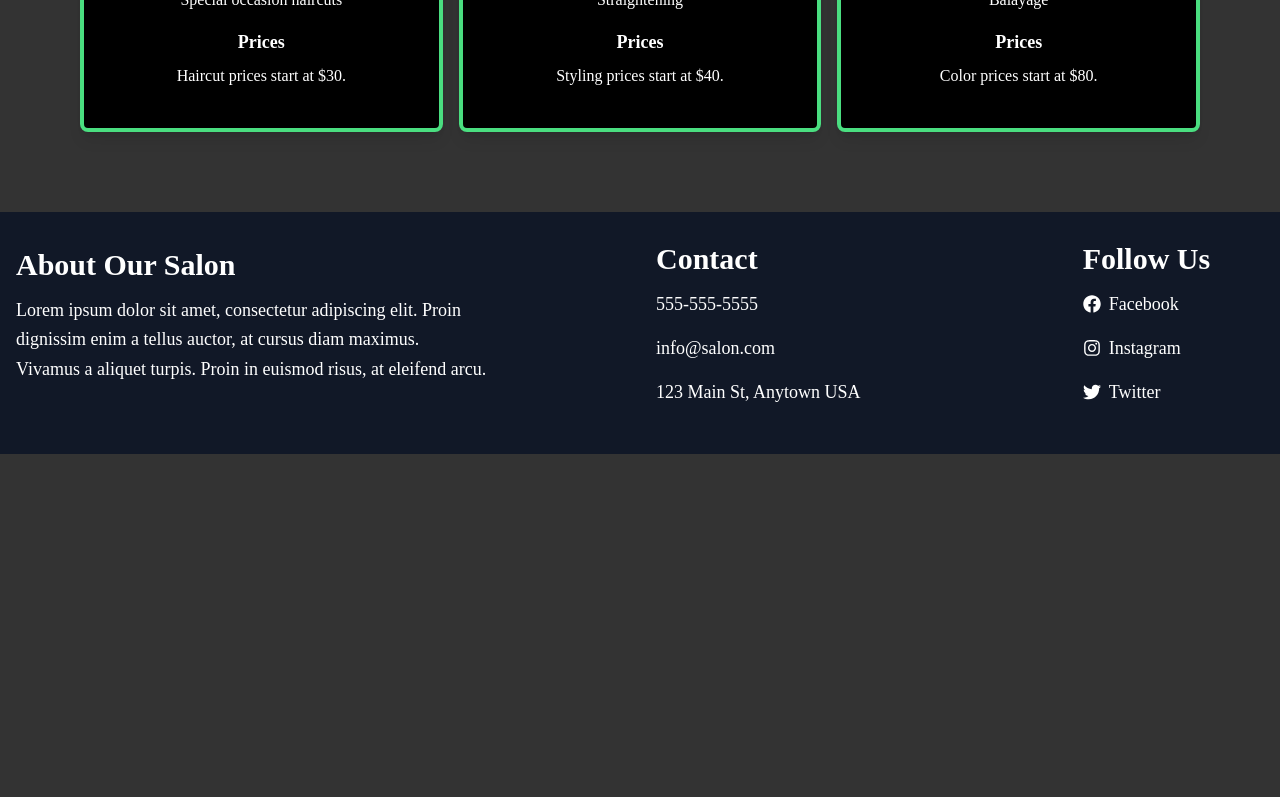
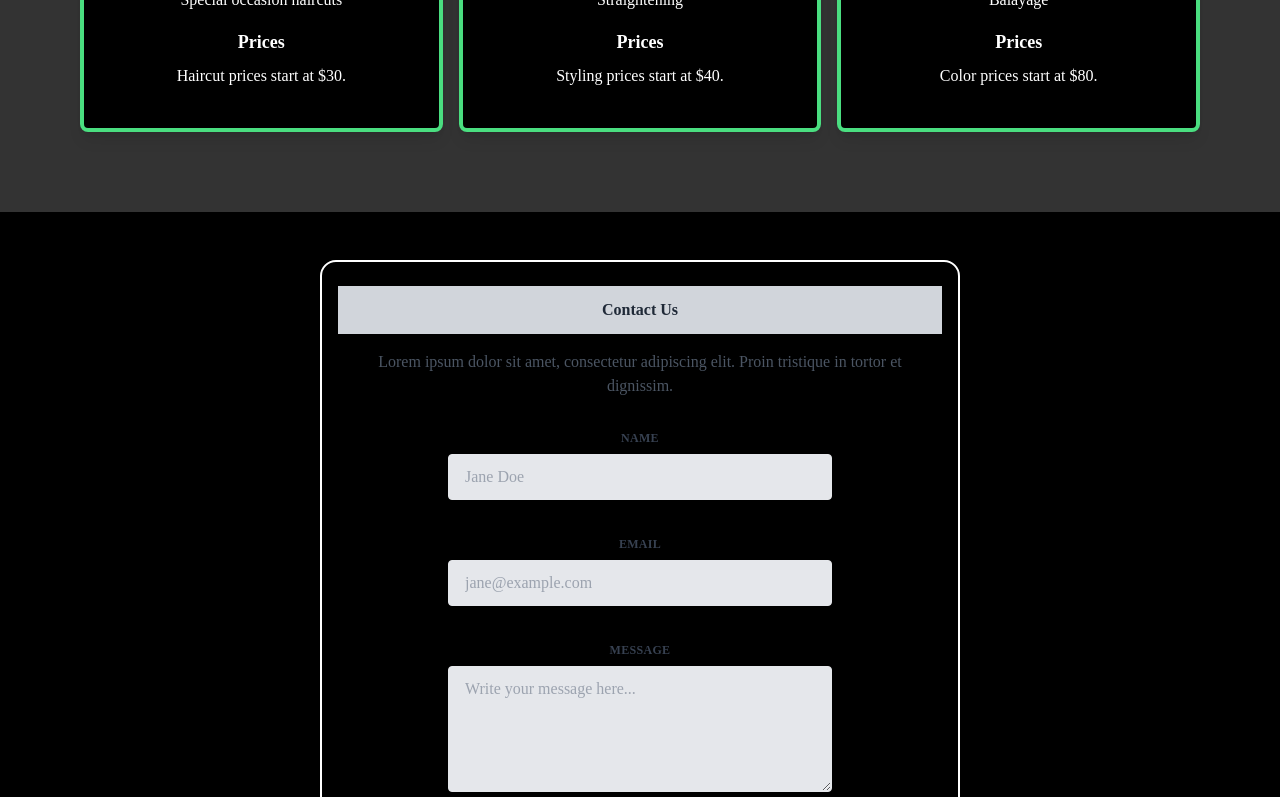
Before and after one commit to Ammad-786/cardsReact, a React (Create React App) app: page / in a window 1280 px wide. Shown: the part 2000-2797 px from the top of the page. Before the commit the page ends 2454 px from the top, so only its background shows below. Built offline with nearby package versions, Linux system fonts and the light colour scheme.

Commit message:
contactpage

```diff
--- a/package.json
+++ b/package.json
@@ -12,7 +12,10 @@
     "react-icon": "^1.0.0",
     "react-icons": "^4.7.1",
     "react-parallax": "^3.5.1",
+    "react-router-dom": "^6.6.1",
     "react-scripts": "5.0.1",
+    "react-scroll": "^1.8.9",
+    "react-three-fiber": "^6.0.13",
     "three": "^0.148.0",
     "web-vitals": "^2.1.4"
   },
--- a/src/App.js
+++ b/src/App.js
@@ -4,6 +4,7 @@ import AboutUs from './components/AboutUs';
 import Navbar from './components/Navbar';
 import Services from './components/Services';
 import Footer from './components/Footer';
+import Contact from './components/Contact';
 
 function App() {
   return (
@@ -12,6 +13,7 @@ function App() {
       <Home/>
       <AboutUs/>
       <Services/>
+      <Contact/>
       <Footer/>
     </>
   );
--- a/src/components/AboutUs.jsx
+++ b/src/components/AboutUs.jsx
@@ -4,6 +4,7 @@ import { FaTimes } from 'react-icons/fa';
 
 const Card1 = ({ onClose }) => {
   return (
+
     <div className="card-about flex flex-col bg-white rounded-lg shadow-md gap-8 p-4">
       <h2 className="text-2xl font-bold mb-4">Our Team</h2>
           <p className="text-lg leading-loose mb-4">
@@ -104,6 +105,7 @@ const AnimatedCard2 = () => {
 
 const AboutUs = () => {
   return (
+    <div id="about-us">
       <section className="bg-gray-100 p-20 md:h-screen mx-auto items-center justify-center md:flex  md:flex-col ">
         <div className="container mx-auto px-4">
           <h2 className="text-2xl font-bold mb-4 text-center">Our Team</h2>
@@ -120,6 +122,7 @@ const AboutUs = () => {
           </ul>
         </div>
       </section>
+    </div>
   );
 };
 
--- /dev/null
+++ b/src/components/Contact.jsx
@@ -0,0 +1,55 @@
+import React from 'react';
+
+const Contact= () => {
+
+    return (
+      <div className="container mx-auto py-12 bg-black">
+            <div className="flex flex-wrap mx-auto justify-center text-center">
+                <div className="w-full md:w-1/2 px-4 py-6 border-2 border-white rounded-2xl">
+                    <div className="card22">
+                      <div className="card-header bg-gray-300 text-gray-800 font-bold py-3 px-6 mb-0">
+                        Contact Us
+                      </div>
+                      <div className="card-body px-6 py-4">
+                        <p className="text-gray-600 mb-8">
+                        Lorem ipsum dolor sit amet, consectetur adipiscing elit. Proin tristique in tortor et dignissim.
+                        </p>
+                        <form className=" max-w-sm flex flex-col mx-auto justify-center">
+                        <div className="flex flex-wrap -mx-3 mb-6">
+                            <div className="w-full px-3">
+                            <label className="block uppercase tracking-wide text-gray-700 text-xs font-bold mb-2" for="name">
+                                Name
+                            </label>
+                            <input className="appearance-none block w-full bg-gray-200 text-gray-700 border rounded py-3 px-4 mb-3 leading-tight focus:outline-none focus:bg-white" id="name" type="text" placeholder="Jane Doe" />
+                            </div>
+                        </div>
+                        <div className="flex flex-wrap -mx-3 mb-6">
+                            <div className="w-full px-3">
+                            <label className="block uppercase tracking-wide text-gray-700 text-xs font-bold mb-2" for="email">
+                                Email
+                            </label>
+                            <input className="appearance-none block w-full bg-gray-200 text-gray-700 border rounded py-3 px-4 mb-3 leading-tight focus:outline-none focus:bg-white" id="email" type="email" placeholder="jane@example.com" />
+                            </div>
+                        </div>
+                        <div className="flex flex-wrap -mx-3 mb-6">
+                            <div className="w-full px-3">
+                            <label className="block uppercase tracking-wide text-gray-700 text-xs font-bold mb-2" for="message">
+                                Message
+                            </label>
+                            <textarea className="appearance-none block w-full bg-gray-200 text-gray-700 border rounded py-3 px-4 mb-3 leading-tight focus:outline-none focus:bg-white" id="message" rows="5" placeholder="Write your message here..."></textarea>
+                        </div>
+                    </div>
+                    <div className="flex items-center justify-center">
+                        <button className="bg-blue-500 hover:bg-blue-700 text-white font-bold py-2 px-4 rounded focus:outline-none focus:shadow-outline" type="button">
+                        Send
+                        </button>
+                    </div>
+                    </form>
+                </div>
+            </div>
+        </div>
+        </div>
+        </div>
+    )
+}
+export default Contact
--- a/src/components/Home.jsx
+++ b/src/components/Home.jsx
@@ -3,11 +3,11 @@ import React from 'react';
 const Home = () => {
 
   return (
-    <div>
+    <div id="home">
        <div className=" bg-[#333]  md:h-screen py-14 md:p-20 mx-auto flex flex-col items-center justify-center">
           <h1 className="text-3xl font-bold text-center text-white">Welcome to the Salon</h1>
           <p className="text-xl text-center text-[#b3b3b3] mb-8">We offer a wide range of beauty and hair services</p>
-          <div className="grid sm:grid-cols-2 md:grid-cols-3 justify-center gap-8 ">
+          <div className="grid sm:grid-cols-2 md:grid-cols-3 justify-center gap-8">
             <div className="card-wrapper">
               <div className="card1 rounded-lg shadow-lg p-6 w-[280px] h-[280px] text-center">
                 <div className='bg-white rounded-lg h-[100%] opacity-70 hover:opacity-100 w-[100%] p-10'>
--- a/src/components/Navbar.jsx
+++ b/src/components/Navbar.jsx
@@ -1,6 +1,7 @@
 import React, { useState } from 'react'
 import "../index.css"
 import { FaFacebookF, FaTwitter, FaInstagram, FaTimes } from 'react-icons/fa';
+
 
 const Navbar = () => {
     const [menuOpen, setMenuOpen] = useState(false);
@@ -27,7 +28,7 @@ const Navbar = () => {
                 <a href="/" className="text-white font-bold px-4 py-2 rounded-lg hover:bg-gray-700">Contact</a>
             </div>
             <div className="social-icons hidden md:flex justify-center">
-                <a href="/"><FaFacebookF /></a>
+                <a href="https://www.facebook.com/"><FaFacebookF /></a>
                 <a href="/"><FaTwitter /></a>
                 <a href="/"><FaInstagram /></a>
             </div>
```
Also changed, not shown: src/components/AppointmentPage.jsx (added, +108 -0 lines), src/index.css (line endings or trailing spaces), 1 other file (tests, documents, lock files or other folders). Lines whose indentation alone changed are shown as unchanged.
